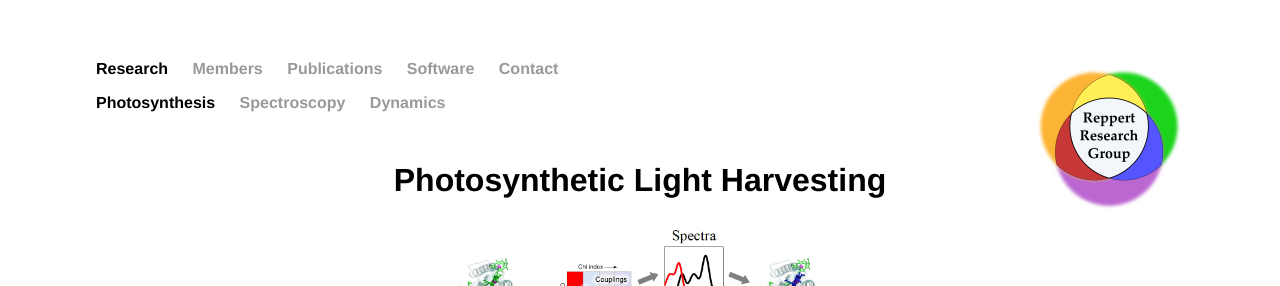
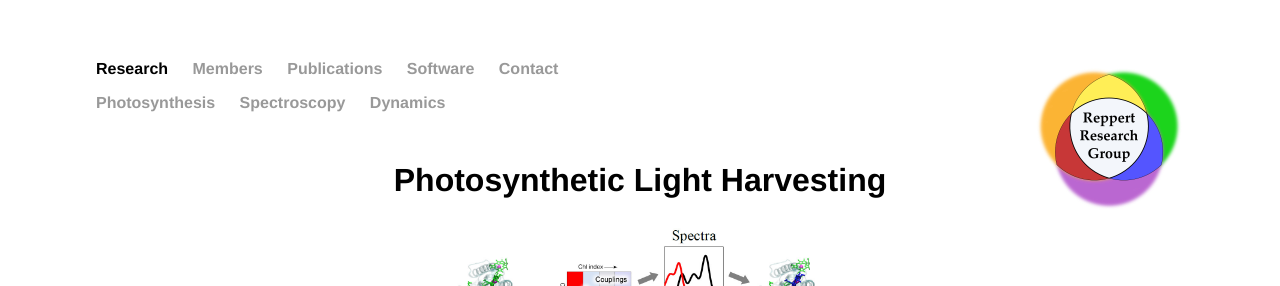
Before and after one commit to mreppert/mreppert.github.io, a Jekyll site: the page built from publications/photosynthesis/index.html, in a window 1280 px wide. Shown: the top 286 px of the page. Built offline with Jekyll 4.4.1, drawn with Linux system fonts in a browser that asks for light colours.

Commit message:
Update index.html

```diff
--- a/publications/photosynthesis/index.html
+++ b/publications/photosynthesis/index.html
@@ -6,15 +6,6 @@ title: Reppert Research Group
 
 <html>
 <meta name="viewport" content="width=device-width, initial-scale=1">
-
-<head>
-<style>
-  #photosynthesis {
-    color:black;
-  }
-</style>
-</head>
-
 
 <body>
 
```
